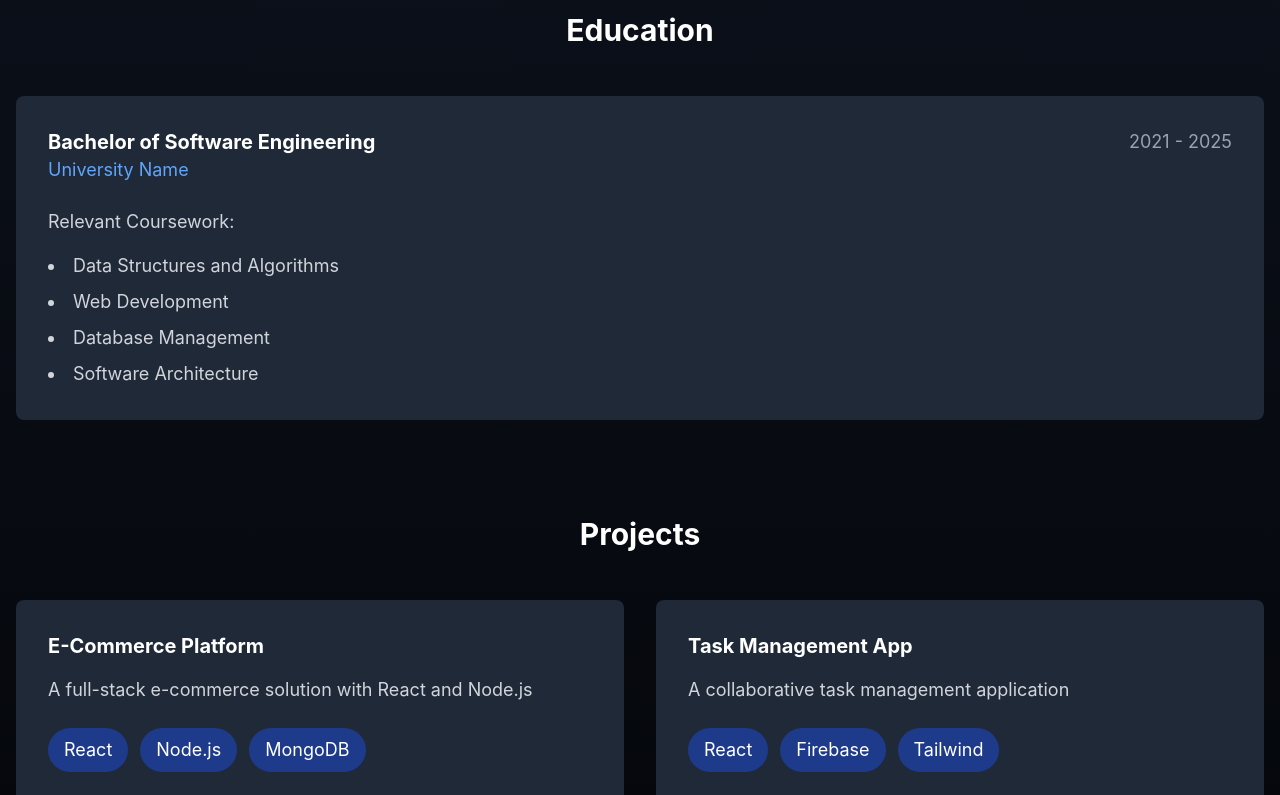
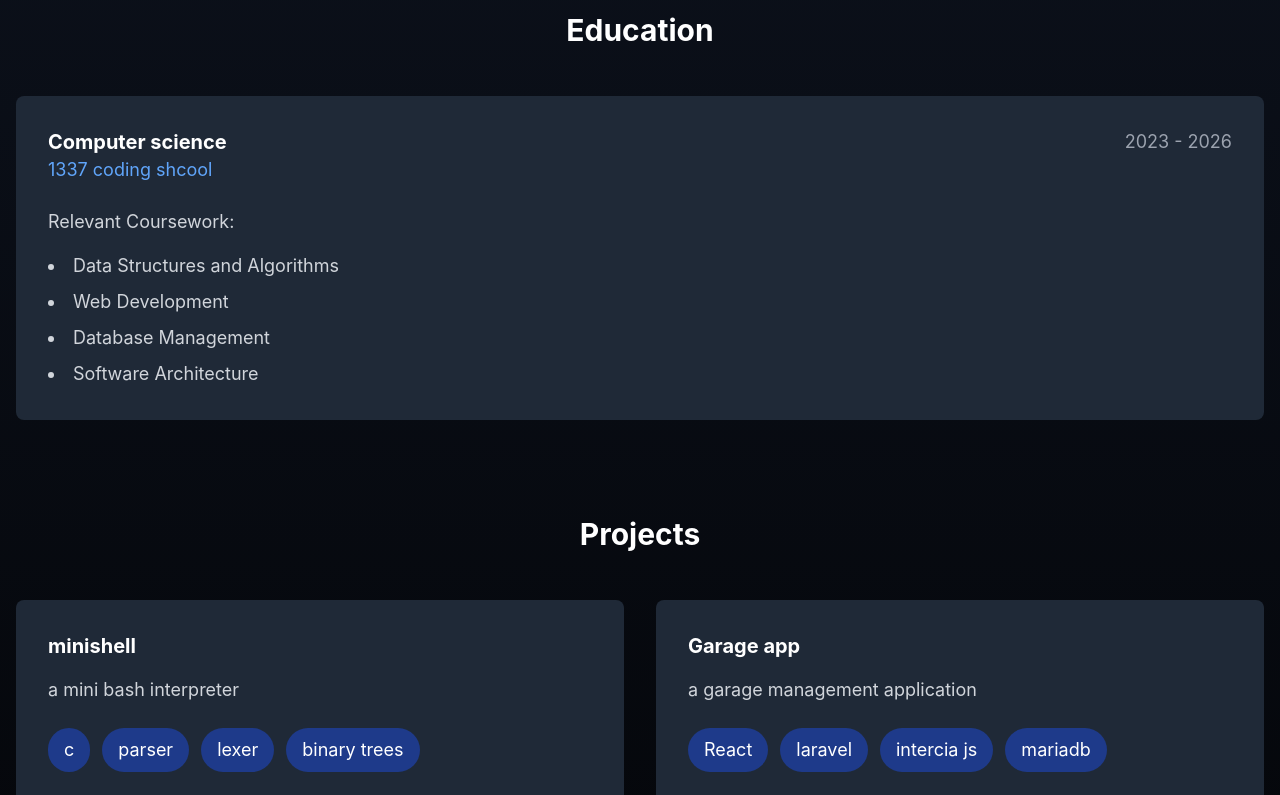
Before and after one commit to anas-mejdoub/42-inception, a React (Vite) app in the folder srcs/requirements/bonus/static-website/tools/: page / in a window 1280 px wide. Shown: the part 920-1715 px from the top of the page. Built offline with nearby package versions, Linux system fonts and the light colour scheme.

Commit message:
portfolio

```diff
--- a/srcs/requirements/bonus/static-website/tools/src/App.jsx
+++ b/srcs/requirements/bonus/static-website/tools/src/App.jsx
@@ -63,10 +63,10 @@ const App = () => {
           <div className="bg-gray-800 p-8 rounded-lg">
             <div className="flex justify-between items-start mb-6">
               <div>
-                <h3 className="text-xl font-bold">Bachelor of Software Engineering</h3>
-                <p className="text-blue-400 text-lg">University Name</p>
+                <h3 className="text-xl font-bold">Computer science</h3>
+                <p className="text-blue-400 text-lg">1337 coding shcool</p>
               </div>
-              <span className="text-gray-400 text-lg">2021 - 2025</span>
+              <span className="text-gray-400 text-lg">2023 - 2026</span>
             </div>
             <p className="text-gray-300 text-lg">Relevant Coursework:</p>
             <ul className="list-disc list-inside text-gray-300 mt-4 space-y-2 text-lg">
@@ -83,21 +83,23 @@ const App = () => {
           <h2 className="text-3xl font-bold mb-12 text-center">Projects</h2>
           <div className="grid grid-cols-2 gap-8">
             <div className="bg-gray-800 p-8 rounded-lg">
-              <h3 className="text-xl font-bold mb-4">E-Commerce Platform</h3>
-              <p className="text-gray-300 mb-6 text-lg">A full-stack e-commerce solution with React and Node.js</p>
+              <h3 className="text-xl font-bold mb-4">minishell</h3>
+              <p className="text-gray-300 mb-6 text-lg">a mini bash interpreter</p>
               <div className="flex gap-3">
-                <span className="px-4 py-2 bg-blue-900 rounded-full text-lg">React</span>
-                <span className="px-4 py-2 bg-blue-900 rounded-full text-lg">Node.js</span>
-                <span className="px-4 py-2 bg-blue-900 rounded-full text-lg">MongoDB</span>
+                <span className="px-4 py-2 bg-blue-900 rounded-full text-lg">c</span>
+                <span className="px-4 py-2 bg-blue-900 rounded-full text-lg">parser</span>
+                <span className="px-4 py-2 bg-blue-900 rounded-full text-lg">lexer</span>
+                <span className="px-4 py-2 bg-blue-900 rounded-full text-lg">binary trees</span>
               </div>
             </div>
             <div className="bg-gray-800 p-8 rounded-lg">
-              <h3 className="text-xl font-bold mb-4">Task Management App</h3>
-              <p className="text-gray-300 mb-6 text-lg">A collaborative task management application</p>
+              <h3 className="text-xl font-bold mb-4">Garage app</h3>
+              <p className="text-gray-300 mb-6 text-lg">a garage management application</p>
               <div className="flex gap-3">
                 <span className="px-4 py-2 bg-blue-900 rounded-full text-lg">React</span>
-                <span className="px-4 py-2 bg-blue-900 rounded-full text-lg">Firebase</span>
-                <span className="px-4 py-2 bg-blue-900 rounded-full text-lg">Tailwind</span>
+                <span className="px-4 py-2 bg-blue-900 rounded-full text-lg">laravel</span>
+                <span className="px-4 py-2 bg-blue-900 rounded-full text-lg">intercia js</span>
+                <span className="px-4 py-2 bg-blue-900 rounded-full text-lg">mariadb</span>
               </div>
             </div>
           </div>
```
